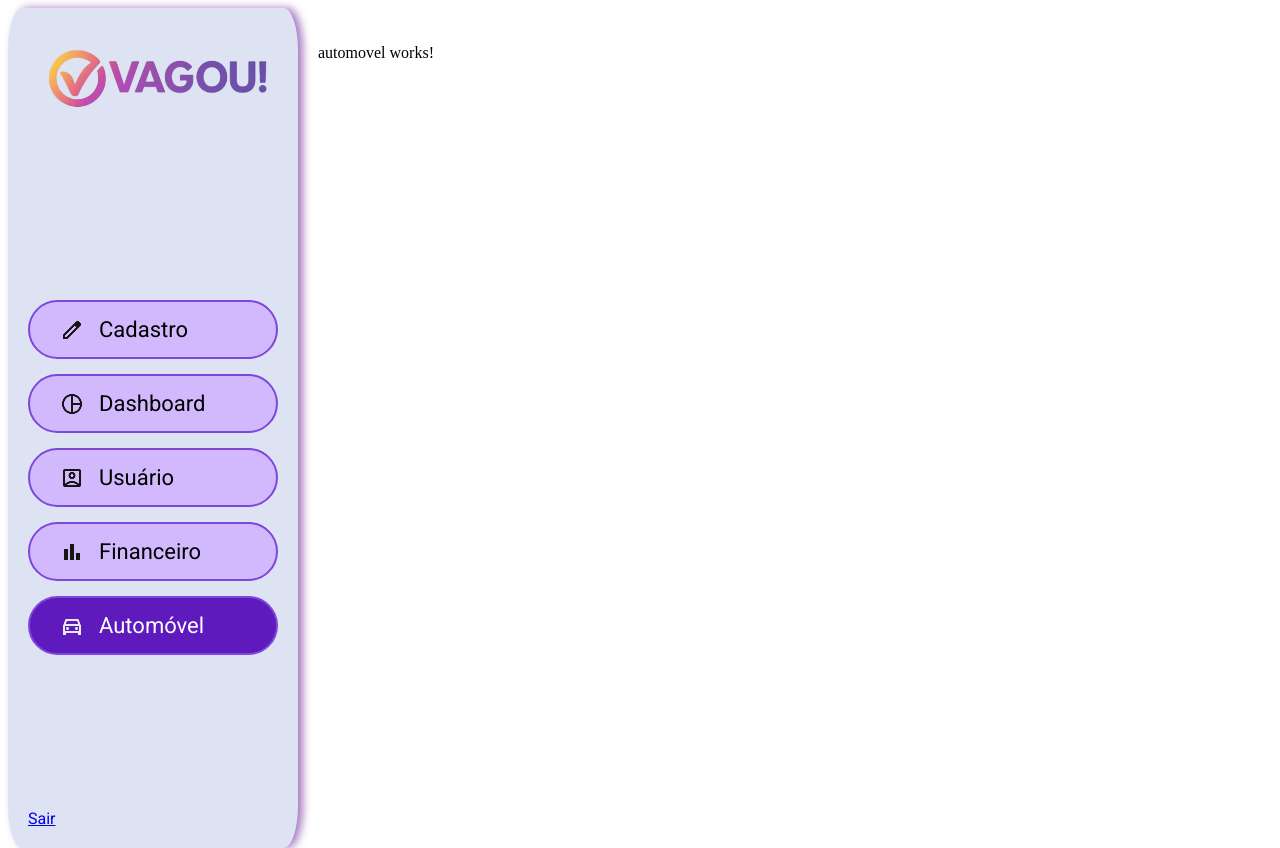
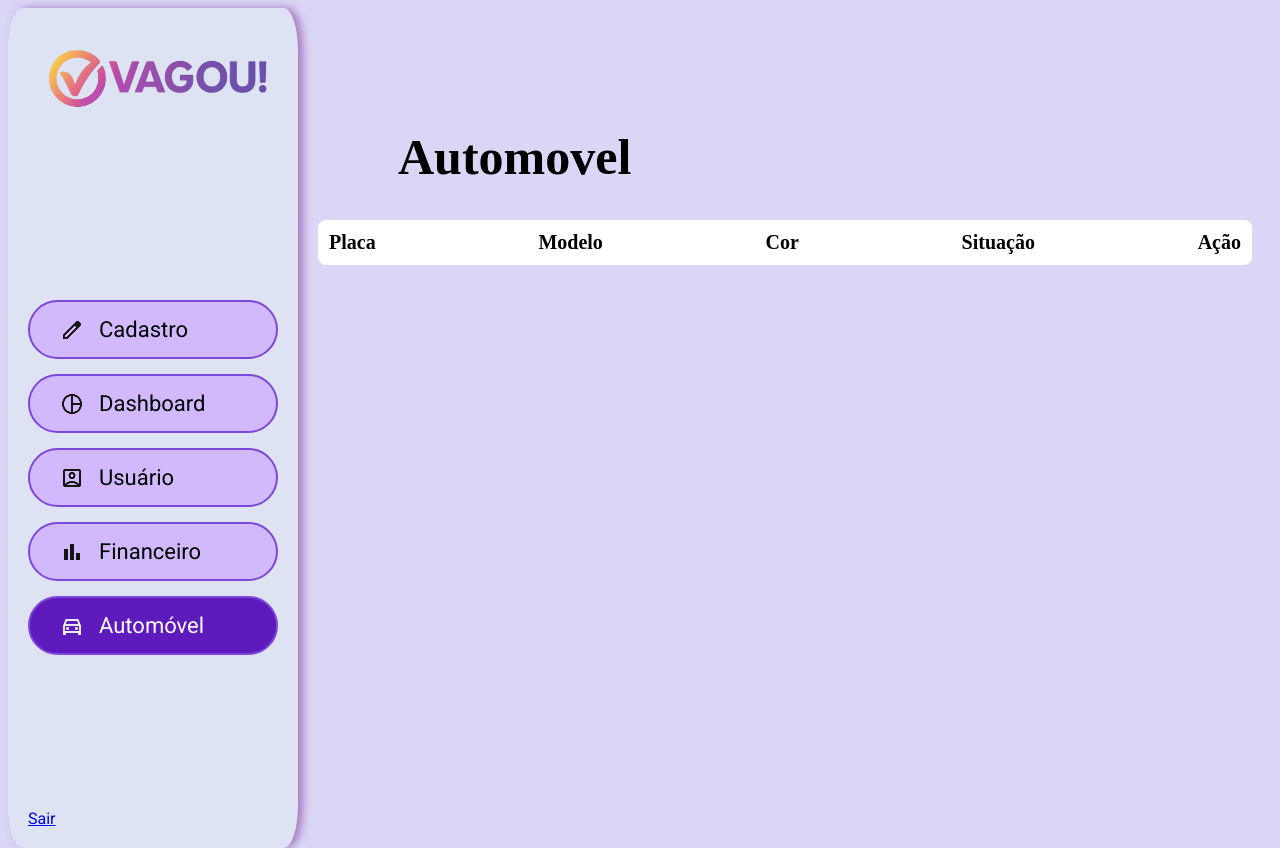
Before and after one commit to PISenacADS/projeto-pi-estacionamento, an Angular app in the folder frontend/: page /admin/automovel in a window 1280 px wide. Built offline with nearby package versions, Linux system fonts and the light colour scheme.

Commit message:
feat: create Automovel component with structured layout and styles

```diff
--- a/frontend/src/app/features/admin/automovel/automovel.component.html
+++ b/frontend/src/app/features/admin/automovel/automovel.component.html
@@ -1 +1,8 @@
-<p>automovel works!</p>
+<h1 class="titulo">Automovel</h1>
+<ul class="dados">
+    <li>Placa</li>
+    <li>Modelo</li>
+    <li>Cor</li>
+    <li>Situação</li>
+    <li>Ação</li>
+</ul>
--- a/frontend/src/app/features/admin/automovel/automovel.component.scss
+++ b/frontend/src/app/features/admin/automovel/automovel.component.scss
@@ -0,0 +1,18 @@
+.dados{
+    background-color: white;
+    list-style: none;
+    display: flex;
+    justify-content: space-between;
+    padding: 11px;
+    font-size: 20px;
+    font-weight: bold;
+    border-radius: 8px;
+    margin: 0 auto;
+    max-width: 1150px;
+}
+.titulo{
+    margin-top: 100px;
+    font-size: 50px;
+    font-weight: bold;
+    margin-left: 80px;
+}
--- a/frontend/src/styles.scss
+++ b/frontend/src/styles.scss
@@ -1 +1,3 @@
-/* You can add global styles to this file, and also import other style files */
+body{
+    background-color: #DAD6F6;
+}
```
